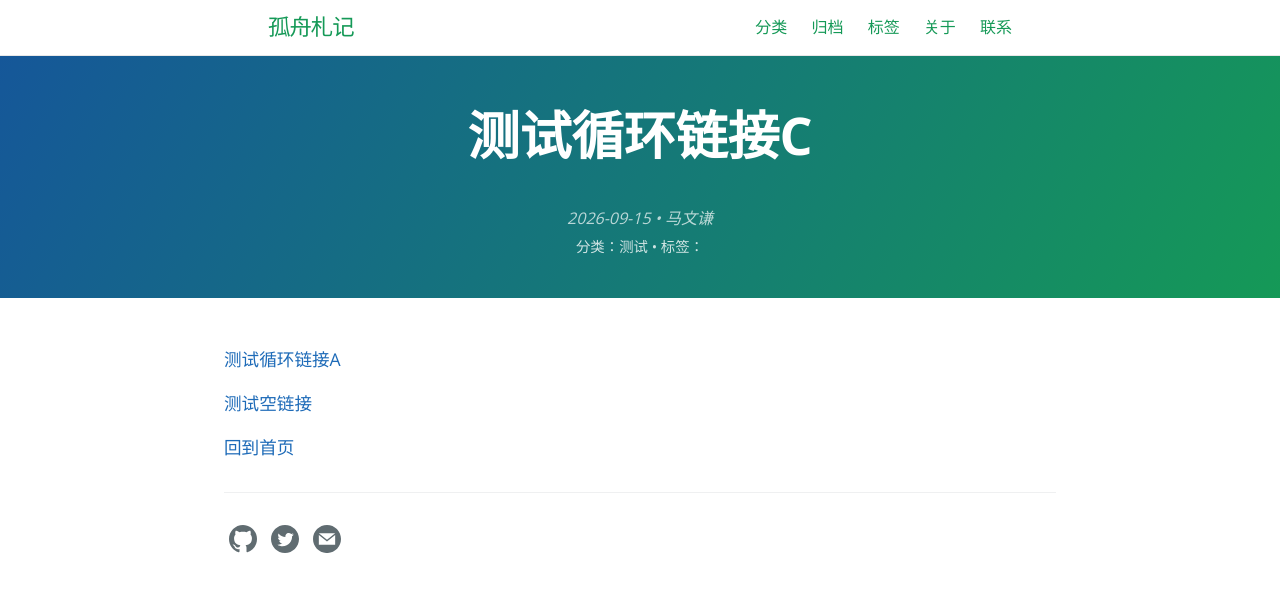
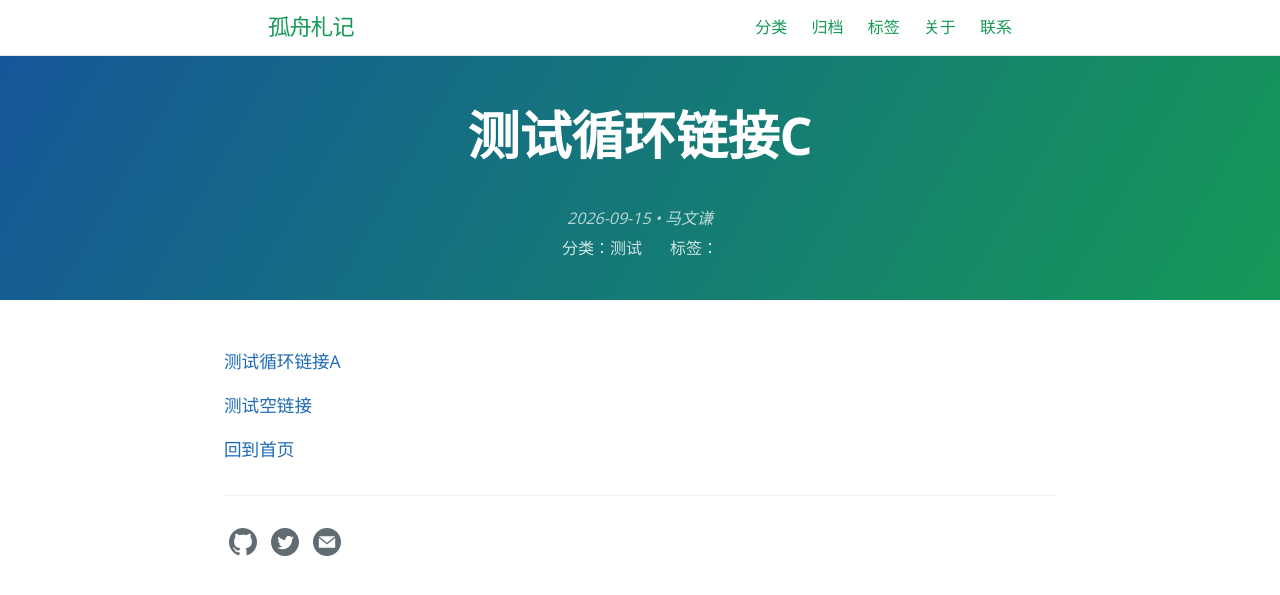
Before and after one commit to mawenqian1992/mawenqian1992.github.io, a Jekyll site: the page built from _posts/2026-09-15-test-link-c.md, in a window 1280 px wide. Shown: the top 595 px of the page. Built offline with Jekyll 4.4.1, drawn with Linux system fonts in a browser that asks for light colours; our own code applies the rules of GitHub Pages for plain Markdown files.

Commit message:
0916-1618

```diff
--- a/_layouts/default.html
+++ b/_layouts/default.html
@@ -93,8 +93,8 @@
                 {% endif %}
 
                 {% if page.tags %}
-                    <span>
-                        • 标签：
+                    <span class="post-tags">
+                        标签：
                         {% for tag in page.tags %}
                             <a href="{{ "/tags/" | append: tag | relative_url }}">{{ tag }}</a>{% unless forloop.last %}、{% endunless %}
                         {% endfor %}
--- a/assets/css/style.scss
+++ b/assets/css/style.scss
@@ -5,7 +5,7 @@
 
 .post-taxonomy {
   margin-top: 0.4rem;
-  font-size: 0.9rem;
+  font-size: 1rem;
   font-weight: normal;
   opacity: 0.8;
 
@@ -18,3 +18,7 @@
     text-decoration: underline;
   }
 }
+
+.post-tags {
+  margin-left: 1.5rem;
+}
```
